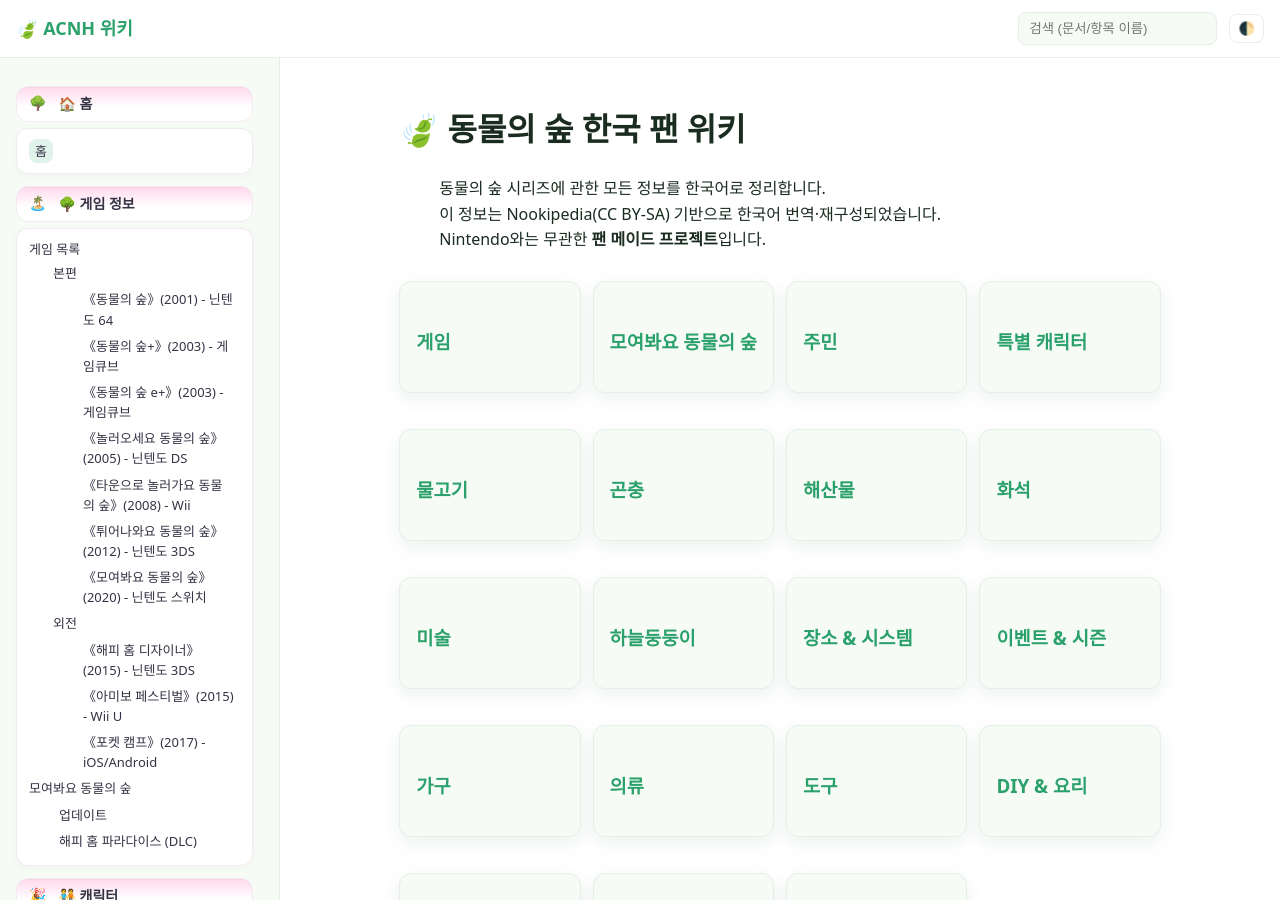
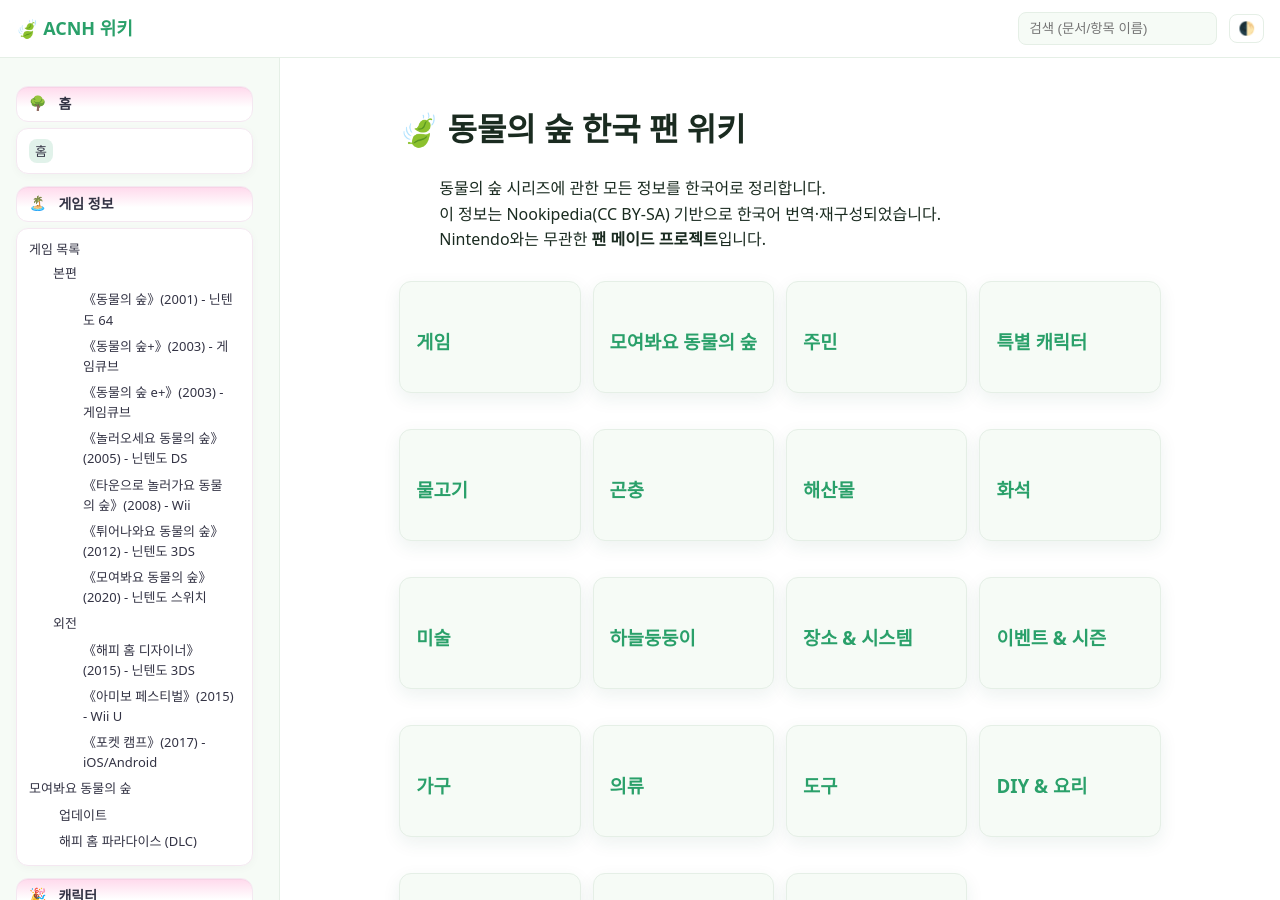
Before and after one commit to cute-bite/animal-crossing, a Jekyll site: the page built from index.md, in a window 1280 px wide and 900 px high. Built offline with Jekyll 4.4.1, drawn with Linux system fonts in a browser that asks for light colours.

Commit message:
Add files via upload

```diff
--- a/_includes/sidebar.html
+++ b/_includes/sidebar.html
@@ -2,13 +2,13 @@
   <nav class="menu">
 
     <!-- 🏠 메인 -->
-    <h3>🏠 홈</h3>
+    <h3>홈</h3>
     <ul>
       <li><a href="{{ site.baseurl }}/">홈</a></li>
     </ul>
 
     <!-- 🌳 게임 정보 -->
-    <h3>🌳 게임 정보</h3>
+    <h3>게임 정보</h3>
     <ul>
       <li>게임 목록
         <ul>
@@ -42,7 +42,7 @@
     </ul>
 
     <!-- 🧑‍🤝‍🧑 캐릭터 -->
-    <h3>🧑‍🤝‍🧑 캐릭터</h3>
+    <h3>캐릭터</h3>
     <ul>
       <li>주민
         <ul>
@@ -87,7 +87,7 @@
     </ul>
 
     <!-- 🎨 수집 -->
-    <h3>🎨 수집</h3>
+    <h3>수집</h3>
     <ul>
       <li><a href="{{ site.baseurl }}/fish/">물고기</a></li>
       <li><a href="{{ site.baseurl }}/bugs/">곤충</a></li>
@@ -98,7 +98,7 @@
     </ul>
 
     <!-- 🪑 아이템 -->
-    <h3>🪑 아이템</h3>
+    <h3>아이템</h3>
     <ul>
       <li><a href="{{ site.baseurl }}/furniture/">가구</a></li>
       <li><a href="{{ site.baseurl }}/clothing/">의류</a></li>
@@ -108,7 +108,7 @@
     </ul>
 
     <!-- 🏝️ 장소 & 시스템 -->
-    <h3>🏝️ 장소 & 시스템</h3>
+    <h3>장소 & 시스템</h3>
     <ul>
       <li><a href="{{ site.baseurl }}/locations/facilities/nooks-cranny/">너굴 상점</a></li>
       <li><a href="{{ site.baseurl }}/locations/facilities/able-sisters/">에이블 시스터즈</a></li>
@@ -126,7 +126,7 @@
     </ul>
 
     <!-- 🎉 이벤트 & 시즌 -->
-    <h3>🎉 이벤트 & 시즌</h3>
+    <h3>이벤트 & 시즌</h3>
     <ul>
       <li><a href="{{ site.baseurl }}/events/?m=4">이스터</a></li>
       <li><a href="{{ site.baseurl }}/events/?m=2">낚시 대회</a></li>
@@ -145,7 +145,7 @@
     </ul>
 
     <!-- 🧩 기타 요소 -->
-    <h3>🧩 기타 요소</h3>
+    <h3>기타 요소</h3>
     <ul>
       <li><a href="{{ site.baseurl }}/misc/flowers/">꽃 교배</a></li>
       <li><a href="{{ site.baseurl }}/misc/flowers/">관목</a></li>
```
